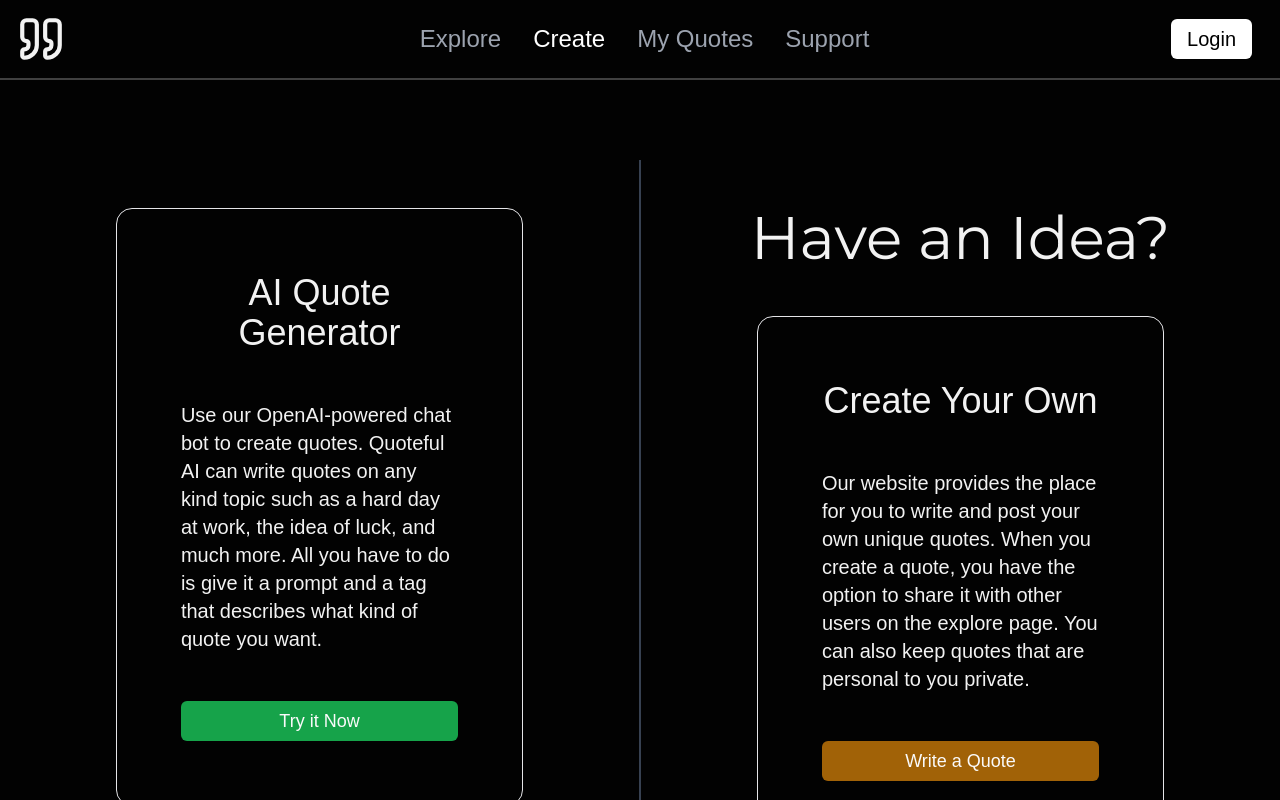
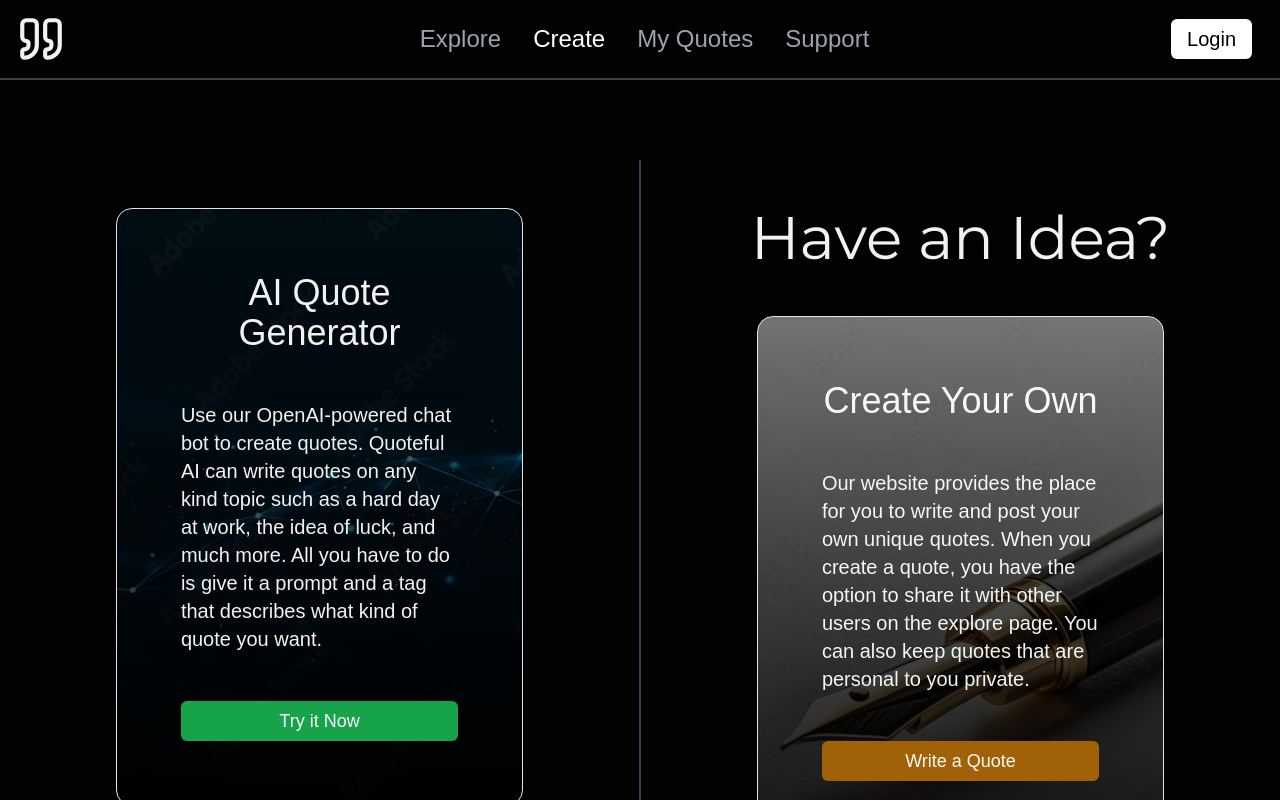
Before and after one commit to ZVKubajak/Quoteful, a React (Vite) app in the folder client/: page /create in a window 1280 px wide. Shown: the top 800 px of the page. Built offline with nearby package versions, Linux system fonts and the light colour scheme.

Commit message:
Added Background Images to Create.tsx

```diff
--- a/client/src/pages/Create.tsx
+++ b/client/src/pages/Create.tsx
@@ -10,7 +10,11 @@ const Create = () => {
       >
         <div
           id="left-card"
-          className="flex flex-col w-3/4 border rounded-2xl mb-12 p-16 space-y-12"
+          className="flex flex-col w-3/4 border rounded-2xl mb-12 p-16 space-y-12 bg-cover bg-center"
+          style={{
+            backgroundImage:
+              "linear-gradient(rgba(0, 0, 0, 0.5), rgba(0, 0, 0, 0.9)), url(../../public/images/generate.jpg)",
+          }}
         >
           <h2 className="text-center text-4xl">AI Quote Generator</h2>
 
@@ -36,7 +40,11 @@ const Create = () => {
         <h1 className="font-montserrat text-6xl">Have an Idea?</h1>
         <div
           id="right-card"
-          className="flex flex-col w-3/4 border rounded-2xl mt-12 p-16 space-y-12"
+          className="flex flex-col w-3/4 border rounded-2xl mt-12 p-16 space-y-12 bg-cover bg-center"
+          style={{
+            backgroundImage:
+              "linear-gradient(rgba(0, 0, 0, 0.5), rgba(0, 0, 0, 0.9)), url(../../public/images/write.jpg)",
+          }}
         >
           <h2 className="text-center text-4xl">Create Your Own</h2>
 
```
Also changed, not shown: client/public/images/generate.jpg (added), client/public/images/write.jpg (added).
